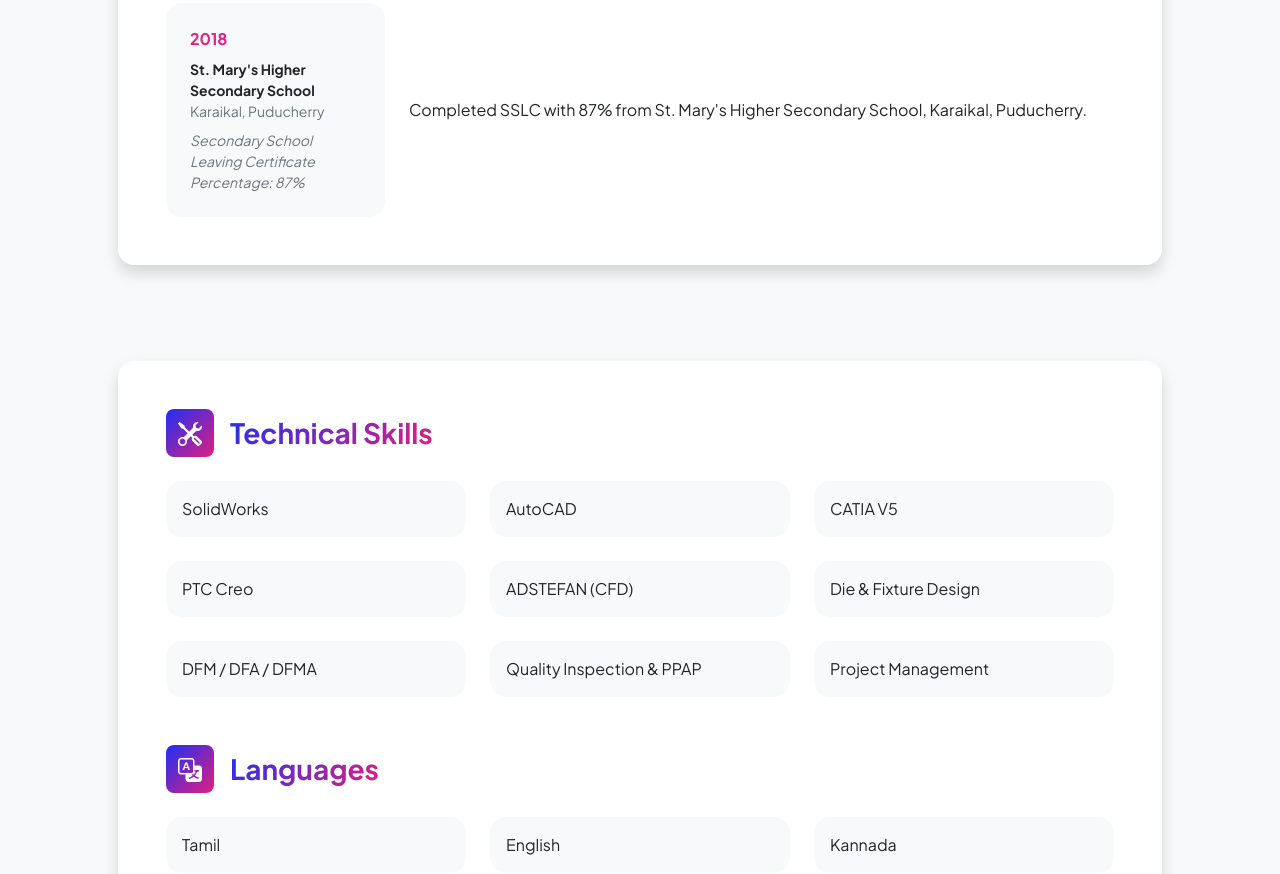
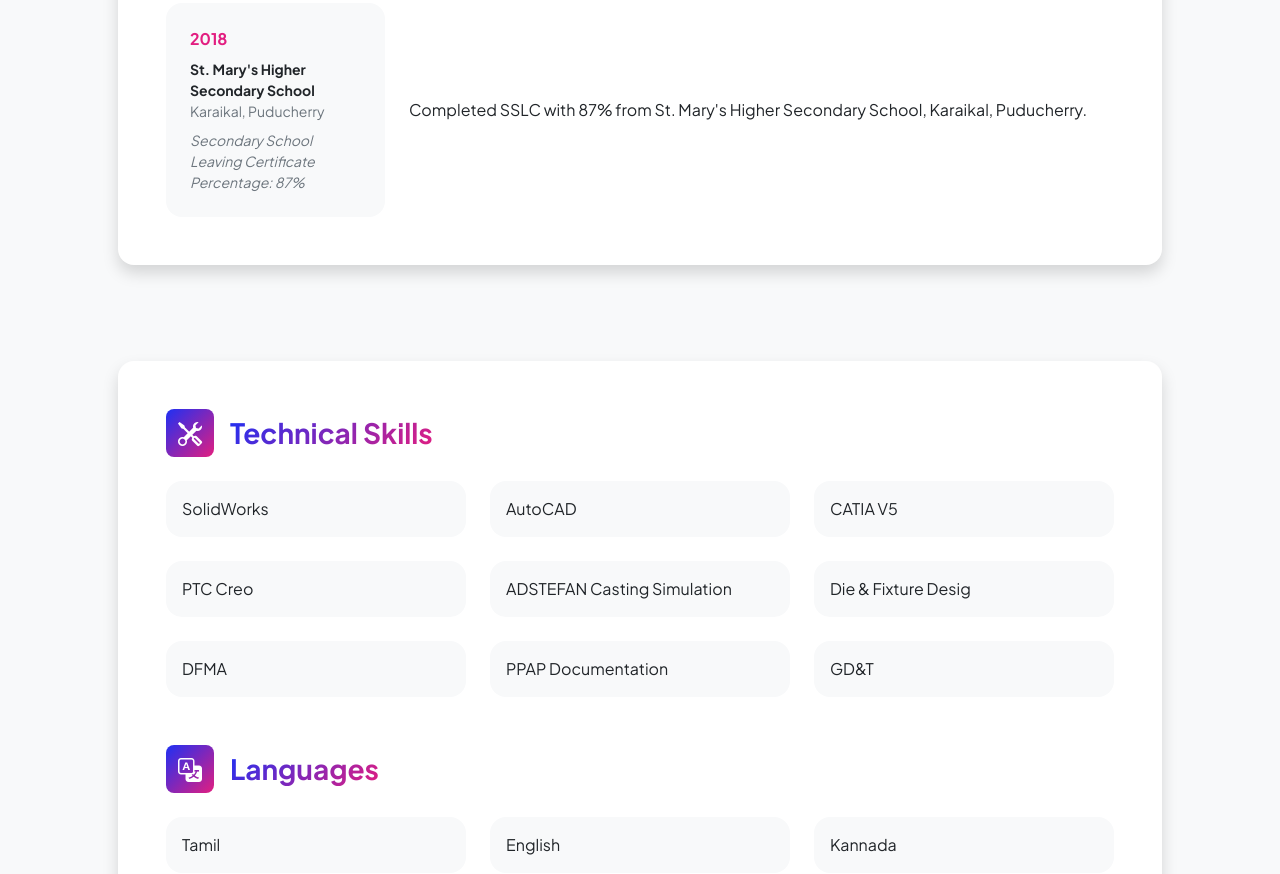
Before and after one commit to Niruthishkumar4/niruthishkumar.github.io, a plain HTML site: page resume.html in a window 1280 px wide. Shown: the part 1926-2800 px from the top of the page. Drawn offline with nearby package versions, Linux system fonts and the light colour scheme.

Commit message:
Update ADSTEFAN references and skills in resume

```diff
--- a/resume.html
+++ b/resume.html
@@ -61,7 +61,7 @@
                                         <div class="col-lg-9">
                                             <ul class="mb-0">
                                                 <li>Independently managed New Product Development projects from concept through prototyping, tooling design, and production validation</li>
-                                                <li>Reduced casting defects through ADSTEFAN CFT simulations, enabling gating design improvements before physical trials.</li>
+                                                <li>Reduced casting defects through ADSTEFAN Casting Simulation, enabling gating design improvements before physical trials.</li>
                                                 <li>Designed gravity die casting dies, jigs, and fixtures in SolidWorks and AutoCAD, ensuring dimensional accuracy and manufacturability from the first iteration.</li>
                                                 <li>Developed self-lubricating bronze bushes with graphite plugs — handling material selection, machining process planning, plug-pattern layout, and final dimensional validation.</li>
                                                 <li>Maintained PPAP documentation, SOPs, method cards, and process sheets, ensuring every component met customer quality standards and traceability requirements.</li>
@@ -182,13 +182,13 @@
                                         </div>
                                         <div class="row row-cols-1 row-cols-md-3 mb-4">
                                             <div class="col mb-4 mb-md-0"><div class="d-flex align-items-center bg-light rounded-4 p-3 h-100">PTC Creo</div></div>
-                                            <div class="col mb-4 mb-md-0"><div class="d-flex align-items-center bg-light rounded-4 p-3 h-100">ADSTEFAN (CFD)</div></div>
-                                            <div class="col"><div class="d-flex align-items-center bg-light rounded-4 p-3 h-100">Die &amp; Fixture Design</div></div>
+                                            <div class="col mb-4 mb-md-0"><div class="d-flex align-items-center bg-light rounded-4 p-3 h-100">ADSTEFAN Casting Simulation</div></div>
+                                            <div class="col"><div class="d-flex align-items-center bg-light rounded-4 p-3 h-100">Die &amp; Fixture Desig</div></div>
                                         </div>
                                         <div class="row row-cols-1 row-cols-md-3">
-                                            <div class="col mb-4 mb-md-0"><div class="d-flex align-items-center bg-light rounded-4 p-3 h-100">DFM / DFA / DFMA</div></div>
-                                            <div class="col mb-4 mb-md-0"><div class="d-flex align-items-center bg-light rounded-4 p-3 h-100">Quality Inspection &amp; PPAP</div></div>
-                                            <div class="col"><div class="d-flex align-items-center bg-light rounded-4 p-3 h-100">Project Management</div></div>
+                                            <div class="col mb-4 mb-md-0"><div class="d-flex align-items-center bg-light rounded-4 p-3 h-100">DFMA</div></div>
+                                            <div class="col mb-4 mb-md-0"><div class="d-flex align-items-center bg-light rounded-4 p-3 h-100">PPAP Documentation</div></div>
+                                            <div class="col"><div class="d-flex align-items-center bg-light rounded-4 p-3 h-100">GD&T</div></div>
                                         </div>
                                     </div>
                                     <!-- Languages list-->
```
